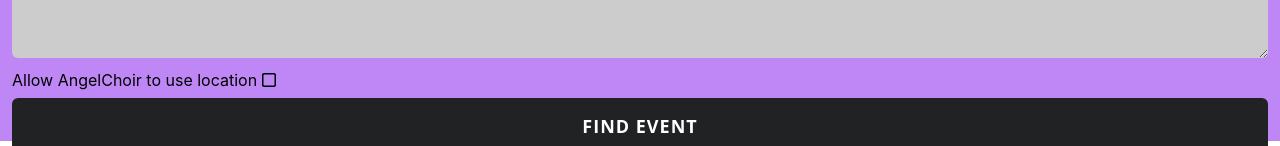
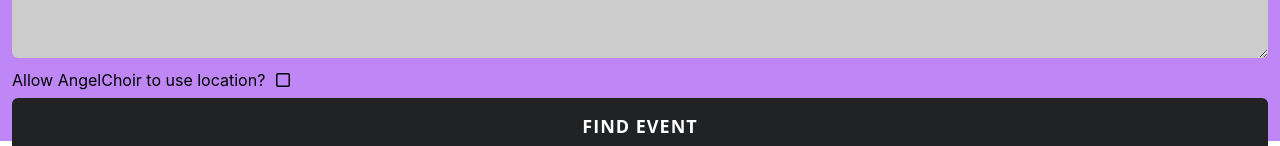
Before and after one commit to GuiltyDogg/angelchoir2, a React (Create React App) app: page / in a window 1280 px wide. Shown: the part 659-805 px from the top of the page. Built offline with nearby package versions, Linux system fonts and the light colour scheme.

Commit message:
add state to checkbox

```diff
--- a/src/design/atoms/checkbox/index.js
+++ b/src/design/atoms/checkbox/index.js
@@ -1,12 +1,23 @@
+import React, { useState, useCallback} from 'react';
 import { FontAwesomeIcon } from "@fortawesome/react-fontawesome";
 import { faSquareCheck } from "@fortawesome/free-solid-svg-icons";
 import { faSquare } from "@fortawesome/free-regular-svg-icons";
 import { StyledCheck } from "./styles";
 
 function Checkbox() {
+  const [checked, setChecked] = useState(false);
+
+  const clickHandler = useCallback((e) => {
+    setChecked(!checked);
+  }, [checked]);
+
   return (
-    <StyledCheck>
-      Allow AngelChoir to use location <FontAwesomeIcon icon={faSquare} />
+    <StyledCheck onClick={clickHandler}>
+      Allow AngelChoir to use location? { checked ? (
+        <FontAwesomeIcon icon={faSquareCheck} />
+      ) : (
+        <FontAwesomeIcon icon={faSquare} />
+      )}
     </StyledCheck>
   );
 }
--- a/src/design/atoms/checkbox/styles.js
+++ b/src/design/atoms/checkbox/styles.js
@@ -4,4 +4,8 @@ import whitespace from "../../subatomics/whitespace";
 export const StyledCheck = styled.label`
   margin: ${whitespace.base} 0;
   display: block;
+
+  svg {
+    margin-left: ${ whitespace.less };
+  }
 `;
```
